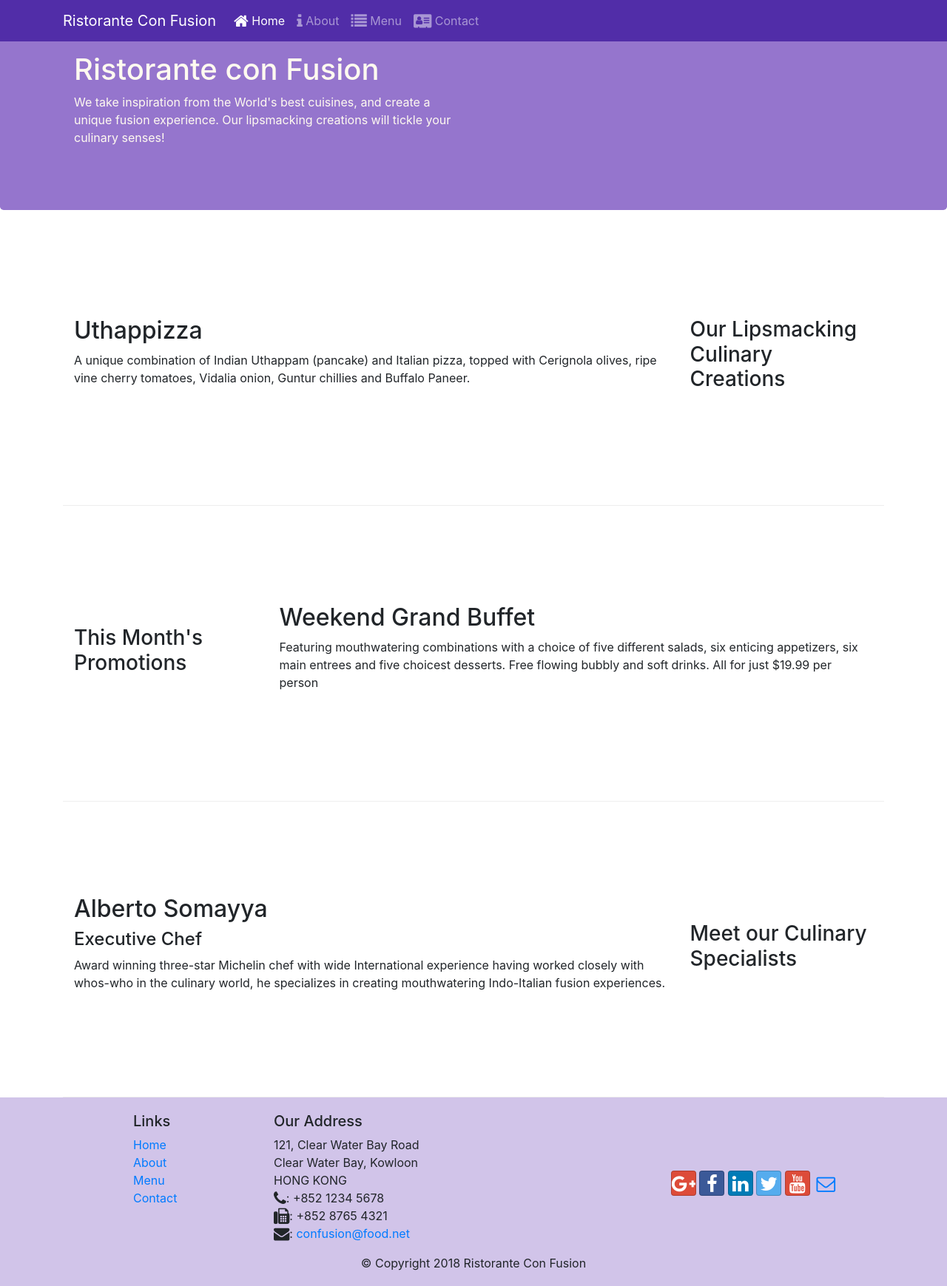
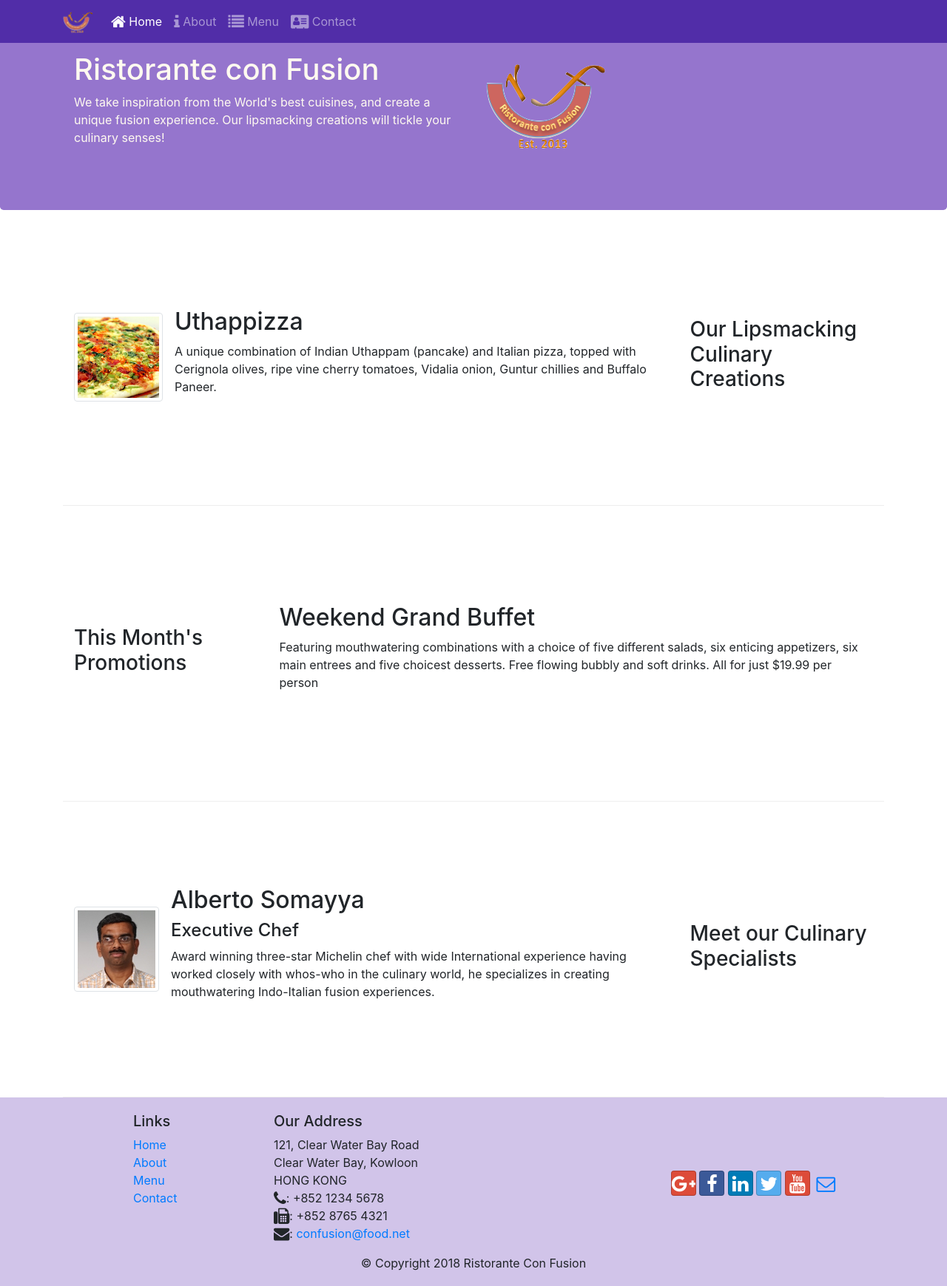
Before and after one commit to sofiabonini/coursera-bootstrap, a website: page index.html in a window 1280 px wide. Shown: the whole page at 74% size. Drawn offline with nearby package versions, Linux system fonts and the light colour scheme.

Commit message:
images and media

```diff
--- a/index.html
+++ b/index.html
@@ -21,7 +21,7 @@
             <button class="navbar-toggler" type="button" data-toggle="collapse" data-target="#Navbar">
                 <span class="navbar-toggler-icon"></span>
             </button>
-            <a class="navbar-brand" href="#">Ristorante Con Fusion</a>
+            <a class="navbar-brand" href="#"><img src="img/logo.png" height="30" width="41"></a>
             <div class="collapse navbar-collapse" id="Navbar">
                 <ul class="navbar-nav mr-auto">
                         <li class="nav-item active"><a class="nav-link" href="#"><span class="fa fa-home fa-lg"></span> Home</a></li>
@@ -39,7 +39,8 @@
                     <h1>Ristorante con Fusion</h1>
                     <p>We take inspiration from the World's best cuisines, and create a unique fusion experience. Our lipsmacking creations will tickle your culinary senses!</p>
                 </div>
-                <div class="col-12 col-sm">
+                <div class="col-12 col-sm align-self-center">
+                    <img src="img/logo.png" class="img-fluid">
                 </div>
             </div>
         </div>
@@ -51,8 +52,17 @@
                 <h3>Our Lipsmacking Culinary Creations</h3>
             </div>
             <div class="col col-sm order-sm-first col-md">
-                <h2>Uthappizza</h2>
-                <p>A unique combination of Indian Uthappam (pancake) and Italian pizza, topped with Cerignola olives, ripe vine cherry tomatoes, Vidalia onion, Guntur chillies and Buffalo Paneer.</p>
+                <div class="media">
+                    <img class="d-flex mr-3 img-thumbnail align-self-center"
+                            src="img/uthappizza.png" alt="Uthappizza">
+                    <div class="media-body">
+                        <h2 class="mt-0">Uthappizza</h2>
+                        <p class="d-none d-sm-block">A unique combination of Indian Uthappam (pancake) and
+                            Italian pizza, topped with Cerignola olives, ripe vine
+                            cherry tomatoes, Vidalia onion, Guntur chillies and
+                            Buffalo Paneer.</p>
+                    </div>
+                </div>
             </div>
         </div>
 
@@ -63,7 +73,7 @@
             </div>
             <div class="col col-sm col-md">
                 <h2>Weekend Grand Buffet</h2>
-                <p>Featuring mouthwatering combinations with a choice of five different salads, six enticing appetizers, six main entrees and five choicest desserts. Free flowing bubbly and soft drinks. All for just $19.99 per person </p>
+                <p class="d-none d-sm-block">Featuring mouthwatering combinations with a choice of five different salads, six enticing appetizers, six main entrees and five choicest desserts. Free flowing bubbly and soft drinks. All for just $19.99 per person </p>
             </div>
         </div>
 
@@ -72,9 +82,19 @@
                 <h3>Meet our Culinary Specialists</h3>
             </div>
             <div class="col col-sm order-sm-first col-md">
-                <h2>Alberto Somayya</h2>
-                <h4>Executive Chef</h4>
-                <p>Award winning three-star Michelin chef with wide International experience having worked closely with whos-who in the culinary world, he specializes in creating mouthwatering Indo-Italian fusion experiences. </p>
+                <div class="media">
+                    <img class="d-flex mr-3 img-thumbnail align-self-center"
+                            src="img/alberto.png" alt="Alberto Somayya">
+                    <div class="media-body">
+                        <h2 class="mt-0">Alberto Somayya</h2>
+                        <h4>Executive Chef</h4>
+                        <p class="d-none d-sm-block">Award winning three-star Michelin chef with wide
+                            International experience having worked closely with
+                            whos-who in the culinary world, he specializes in
+                            creating mouthwatering Indo-Italian fusion experiences.
+                            </p>
+                    </div>
+                </div>
             </div>
         </div>
     </div>
```
Also changed, not shown: aboutus.html (+3 -2 lines), contactus.html (+3 -2 lines), img/alberto.png (added), img/buffet.png (added), img/logo.png (added), img/uthappizza.png (added), 1 other file.
